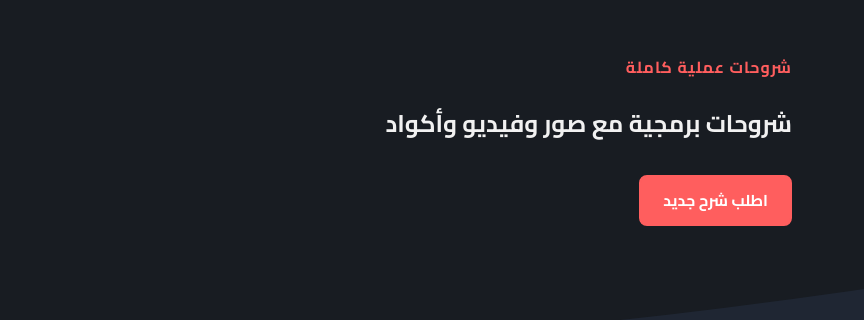
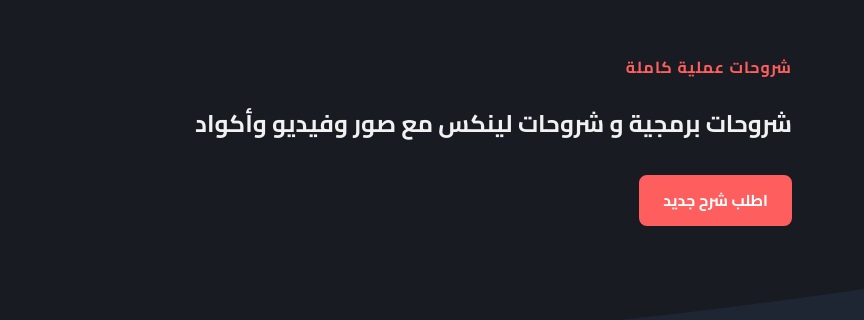
Before and after one commit to FDJTS/Portfolio, a plain HTML site: page tutorials.html in a window 1280 px wide. Shown: the part 240-560 px from the top of the page, 416-1280 px from the left. Drawn offline with Linux system fonts and the light colour scheme.

Commit message:
Update tutorials.html

```diff
--- a/tutorials.html
+++ b/tutorials.html
@@ -21,7 +21,7 @@
   <header class="hero-header" style="min-height:220px;padding-bottom:40px;">
     <div class="hero-content">
       <span class="pre-title">شروحات عملية كاملة</span>
-      <h1>شروحات برمجية مع صور وفيديو وأكواد</h1>
+      <h1>شروحات برمجية و شروحات لينكس مع صور وفيديو وأكواد</h1>
       <div class="hero-btns">
         <a href="contact.html" class="cta">اطلب شرح جديد</a>
       </div>
```
